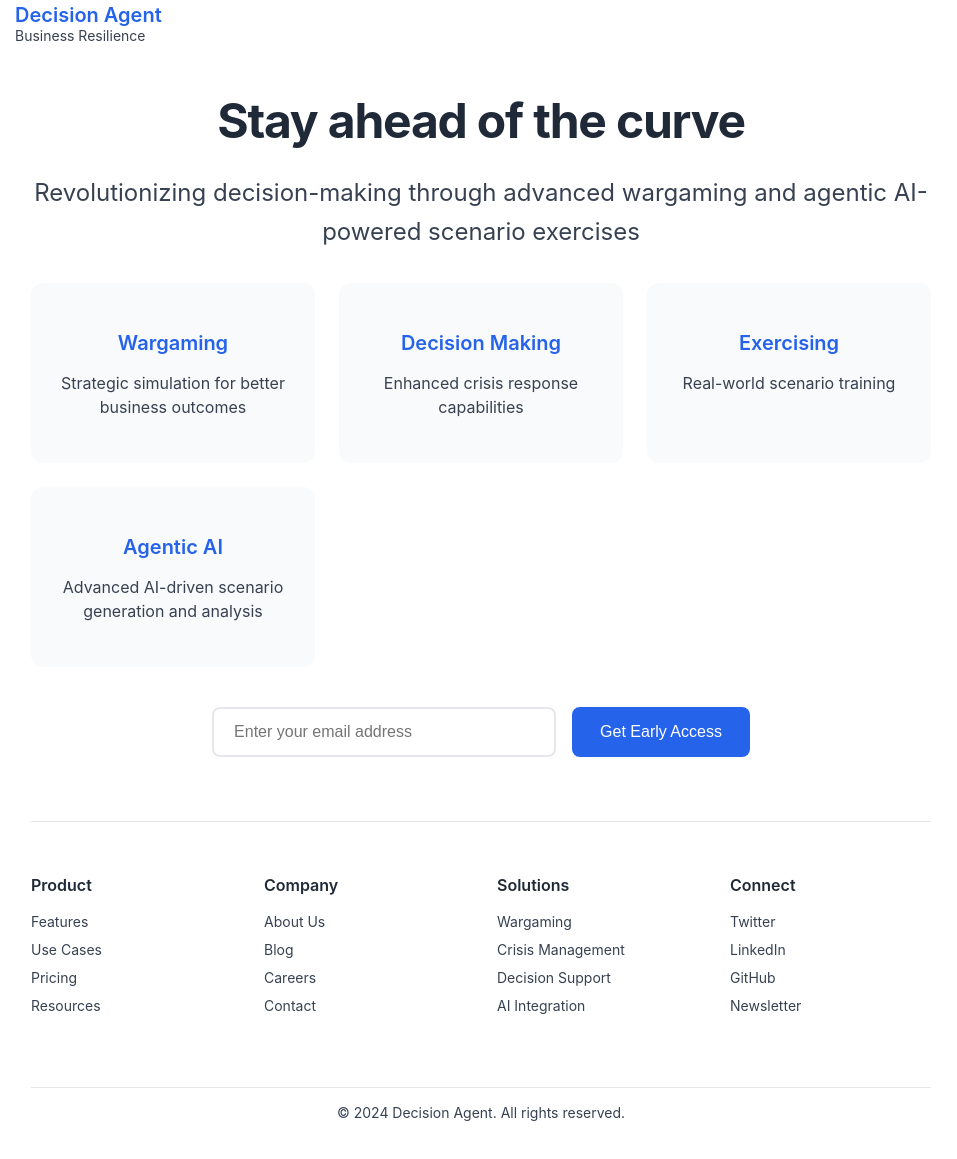
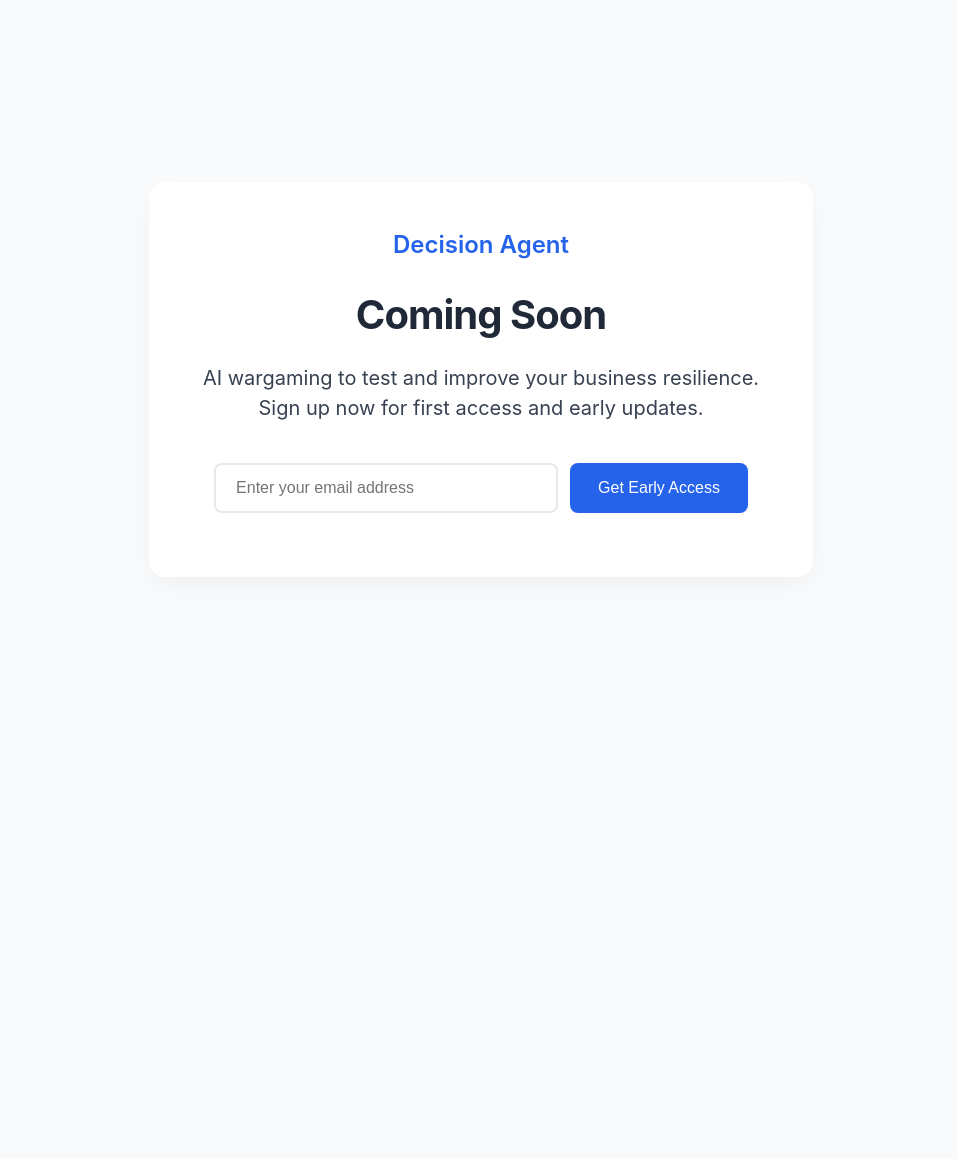
Before and after one commit to WargameNow/Website, a plain HTML site: page index.html in a window 1280 px wide. Shown: the part 37-1196 px from the top of the page, without its empty margins (159-1116 px from the left). After the commit the page ends 832 px from the top, so only its background shows below. Drawn offline with Linux system fonts and the light colour scheme.

Commit message:
Update index.html

```diff
--- a/index.html
+++ b/index.html
@@ -3,20 +3,18 @@
 <head>
     <meta charset="UTF-8">
     <meta name="viewport" content="width=device-width, initial-scale=1.0">
-    <title>Business Resilience Wargaming - Coming Soon</title>
+    <title>Decision Agent - Coming Soon</title>
     <style>
         :root {
             --primary: #2563eb;
             --primary-light: #3b82f6;
             --gray-50: #f9fafb;
-            --gray-100: #f3f4f6;
-            --gray-200: #e5e7eb;
             --gray-700: #374151;
             --gray-800: #1f2937;
         }
 
         body {
-            font-family: -apple-system, BlinkMacSystemFont, 'Segoe UI', Roboto, Oxygen, Ubuntu, Cantarell, sans-serif;
+            font-family: -apple-system, BlinkMacSystemFont, 'Segoe UI', Roboto, sans-serif;
             display: flex;
             justify-content: center;
             align-items: center;
@@ -29,92 +27,39 @@
 
         .container {
             text-align: center;
-            padding: 2.5rem;
-            max-width: 900px;
+            padding: 3rem 2rem;
+            max-width: 600px;
             background-color: white;
             border-radius: 16px;
-            box-shadow: 0 10px 25px -5px rgba(0, 0, 0, 0.05),
-                        0 8px 10px -6px rgba(0, 0, 0, 0.02);
-            position: relative;
+            box-shadow: 0 10px 25px -5px rgba(0, 0, 0, 0.05);
         }
 
         .logo {
-            position: absolute;
-            top: 24px;
-            left: 24px;
-            text-align: left;
-            font-size: 1.25rem;
+            font-size: 1.5rem;
             color: var(--primary);
             font-weight: 600;
-            text-decoration: none;
-            transition: color 0.2s ease;
-        }
-
-        .logo:hover {
-            color: var(--primary-light);
-        }
-
-        .logo span {
+            margin-bottom: 2rem;
             display: block;
-            font-size: 0.875rem;
-            color: var(--gray-700);
-            font-weight: 400;
-        }
-
-        .main-content {
-            padding-top: 2.5rem;
         }
 
         h1 {
-            font-size: 3rem;
-            color: var(--gray-800);
+            font-size: 2.5rem;
             margin-bottom: 1.5rem;
             font-weight: 700;
             letter-spacing: -0.025em;
+            line-height: 1.2;
         }
 
         .tagline {
-            font-size: 1.5rem;
+            font-size: 1.25rem;
             color: var(--gray-700);
-            margin-bottom: 2rem;
-            line-height: 1.6;
-            font-weight: 400;
-        }
-
-        .features {
-            display: grid;
-            grid-template-columns: repeat(auto-fit, minmax(240px, 1fr));
-            gap: 1.5rem;
             margin-bottom: 2.5rem;
-        }
-
-        .feature {
-            padding: 1.75rem;
-            background-color: var(--gray-50);
-            border-radius: 12px;
-            transition: transform 0.2s ease, box-shadow 0.2s ease;
-        }
-
-        .feature:hover {
-            transform: translateY(-2px);
-            box-shadow: 0 4px 12px rgba(0, 0, 0, 0.05);
-        }
-
-        .feature h3 {
-            color: var(--primary);
-            margin-bottom: 0.75rem;
-            font-size: 1.25rem;
-            font-weight: 600;
-        }
-
-        .feature p {
-            color: var(--gray-700);
             line-height: 1.5;
         }
 
         .email-form {
             display: flex;
-            gap: 1rem;
+            gap: 0.75rem;
             justify-content: center;
             margin-bottom: 1rem;
             flex-wrap: wrap;
@@ -123,7 +68,7 @@
         input[type="email"] {
             padding: 0.875rem 1.25rem;
             font-size: 1rem;
-            border: 2px solid var(--gray-200);
+            border: 2px solid #e5e7eb;
             border-radius: 8px;
             width: 300px;
             transition: border-color 0.2s ease;
@@ -160,7 +105,7 @@
 
         @media (max-width: 640px) {
             .container {
-                padding: 1.5rem;
+                padding: 2rem 1.5rem;
             }
 
             h1 {
@@ -168,155 +113,23 @@
             }
 
             .tagline {
-                font-size: 1.25rem;
-            }
-
-            .logo {
-                position: relative;
-                top: 0;
-                left: 0;
-                margin-bottom: 2rem;
-            }
-        }
-
-        /* Add new footer styles */
-        footer {
-            margin-top: 4rem;
-            padding-top: 2rem;
-            border-top: 1px solid var(--gray-200);
-            text-align: left;
-            display: grid;
-            grid-template-columns: repeat(auto-fit, minmax(200px, 1fr));
-            gap: 2rem;
-        }
-
-        .footer-section h4 {
-            color: var(--gray-800);
-            font-size: 1rem;
-            font-weight: 600;
-            margin-bottom: 1rem;
-        }
-
-        .footer-section ul {
-            list-style: none;
-            padding: 0;
-            margin: 0;
-        }
-
-        .footer-section ul li {
-            margin-bottom: 0.5rem;
-        }
-
-        .footer-section a {
-            color: var(--gray-700);
-            text-decoration: none;
-            font-size: 0.875rem;
-            transition: color 0.2s ease;
-        }
-
-        .footer-section a:hover {
-            color: var(--primary);
-        }
-
-        .copyright {
-            grid-column: 1 / -1;
-            text-align: center;
-            margin-top: 2rem;
-            padding-top: 1rem;
-            border-top: 1px solid var(--gray-200);
-            color: var(--gray-700);
-            font-size: 0.875rem;
-        }
-
-        @media (max-width: 640px) {
-            footer {
-                text-align: center;
+                font-size: 1.125rem;
             }
         }
     </style>
 </head>
 <body>
     <div class="container">
-        <a href="#" class="logo">
-            Decision Agent
-            <span>Business Resilience</span>
-        </a>
+        <div class="logo">Decision Agent</div>
 
-        <div class="main-content">
-            <h1>Stay ahead of the curve</h1>
-            <p class="tagline">Revolutionizing decision-making through advanced wargaming and agentic AI-powered scenario exercises</p>
+        <h1>Coming Soon</h1>
+        <p class="tagline">AI wargaming to test and improve your business resilience. Sign up now for first access and early updates.</p>
 
-            <div class="features">
-                <div class="feature">
-                    <h3>Wargaming</h3>
-                    <p>Strategic simulation for better business outcomes</p>
-                </div>
-                <div class="feature">
-                    <h3>Decision Making</h3>
-                    <p>Enhanced crisis response capabilities</p>
-                </div>
-                <div class="feature">
-                    <h3>Exercising</h3>
-                    <p>Real-world scenario training</p>
-                </div>
-                <div class="feature">
-                    <h3>Agentic AI</h3>
-                    <p>Advanced AI-driven scenario generation and analysis</p>
-                </div>
-            </div>
-
-            <form class="email-form" id="emailForm">
-                <input type="email" placeholder="Enter your email address" required>
-                <button type="submit">Get Early Access</button>
-            </form>
-            <p class="success-message" id="successMessage">Thanks! We'll keep you updated on our launch.</p>
-        </div>
-
-        <footer>
-            <div class="footer-section">
-                <h4>Product</h4>
-                <ul>
-                    <li><a href="#">Features</a></li>
-                    <li><a href="#">Use Cases</a></li>
-                    <li><a href="#">Pricing</a></li>
-                    <li><a href="#">Resources</a></li>
-                </ul>
-            </div>
-
-            <div class="footer-section">
-                <h4>Company</h4>
-                <ul>
-                    <li><a href="#">About Us</a></li>
-                    <li><a href="#">Blog</a></li>
-                    <li><a href="#">Careers</a></li>
-                    <li><a href="#">Contact</a></li>
-                </ul>
-            </div>
-
-            <div class="footer-section">
-                <h4>Solutions</h4>
-                <ul>
-                    <li><a href="#">Wargaming</a></li>
-                    <li><a href="#">Crisis Management</a></li>
-                    <li><a href="#">Decision Support</a></li>
-                    <li><a href="#">AI Integration</a></li>
-                </ul>
-            </div>
-
-            <div class="footer-section">
-                <h4>Connect</h4>
-                <ul>
-                    <li><a href="#">Twitter</a></li>
-                    <li><a href="#">LinkedIn</a></li>
-                    <li><a href="#">GitHub</a></li>
-                    <li><a href="#">Newsletter</a></li>
-                </ul>
-            </div>
-
-            <div class="copyright">
-                © 2024 Decision Agent. All rights reserved.
-            </div>
-        </footer>
+        <form class="email-form" id="emailForm">
+            <input type="email" placeholder="Enter your email address" required>
+            <button type="submit">Get Early Access</button>
+        </form>
+        <p class="success-message" id="successMessage">Thanks! You'll be the first to know when we launch.</p>
     </div>
 
     <script>
```
